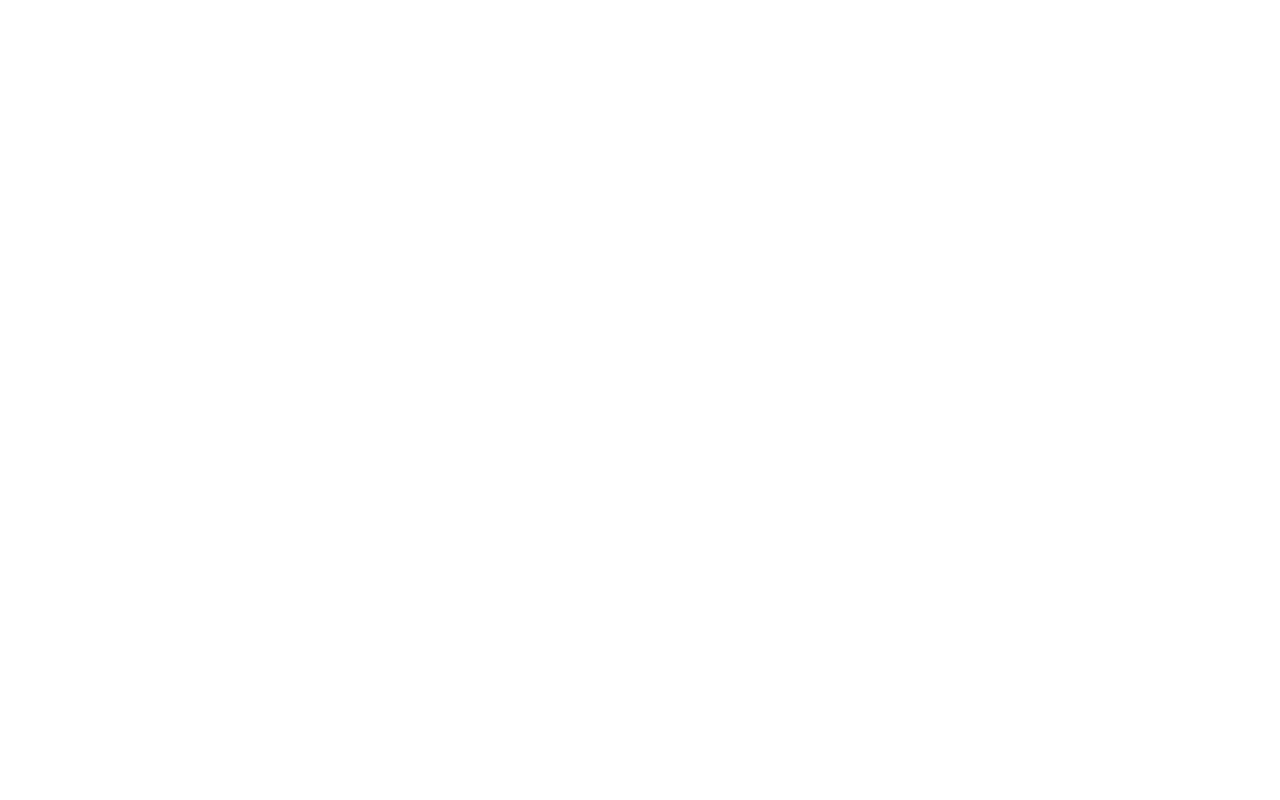
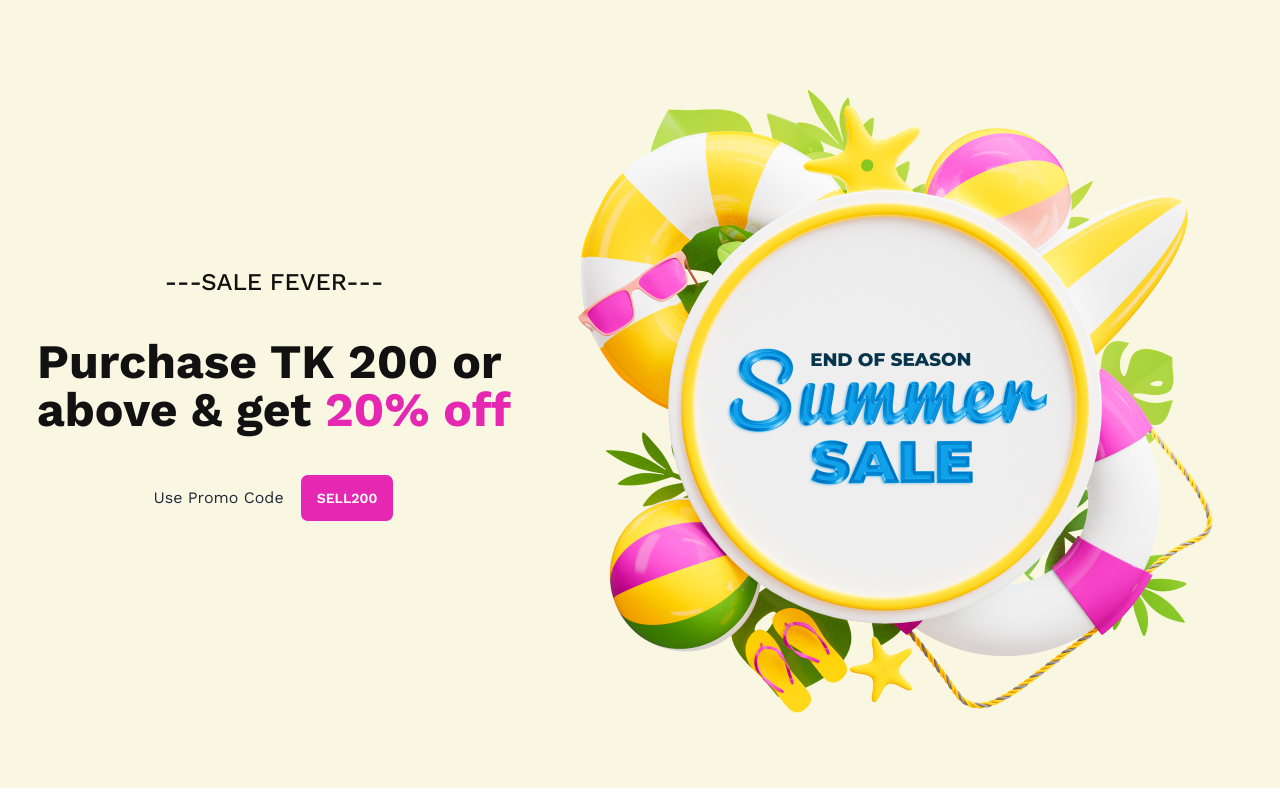
Before and after one commit to Abdul-Baten-Chy/summer-sale, a plain HTML site: page index.html in a window 1280 px wide. Drawn offline with nearby package versions, Linux system fonts and the light colour scheme.

Commit message:
header section done

```diff
--- a/index.html
+++ b/index.html
@@ -4,10 +4,33 @@
     <meta charset="UTF-8">
     <meta name="viewport" content="width=device-width, initial-scale=1.0">
     <title>summer sale</title>
+    <link href="https://cdn.jsdelivr.net/npm/daisyui@3.5.1/dist/full.css" rel="stylesheet" type="text/css" />
+    <script src="https://cdn.tailwindcss.com"></script>
+    <link rel="preconnect" href="https://fonts.googleapis.com">
+    <link rel="preconnect" href="https://fonts.gstatic.com" crossorigin>
+    <link href="https://fonts.googleapis.com/css2?family=Bebas+Neue&family=Lato:wght@300;900&family=Manrope:wght@400;500;700;800&family=Work+Sans:wght@400;500;600;700;800&display=swap" rel="stylesheet">
+        <style>
+            *{
+                font-family: 'Work Sans', sans-serif;
+            }
+        </style>
 </head>
+
 <body>
-    <header>
-
+    <header class="flex flex-col lg:flex lg:flex-row gap-6 py-10 items-center lg:justify-center lg:px-8 bg-[#F9F6E2]">
+        <section class="txt-header">
+            <h3 class="text-[#111] text-2xl font-medium text-center">---SALE FEVER---</h3>
+            <h2 class="text-[#111] text-3xl text-center my-7 md:text-5xl lg:text-left font-bold md:my-10 mx-auto">Purchase TK 200 or <br>
+                above & get <span class="text-[#E527B2] font-bold">20% off</span>
+            </h2>
+            <div class="promocode flex items-center justify-center gap-4">
+                <p>Use Promo Code</p>
+                <button class="btn bg-[#E527B2] text-white hover:text-black">SELL200</button>
+            </div>
+        </section>
+        <section class="image-header">
+            <img src="./images/Summer 1.png" alt="" class="w-full ">
+        </section>
     </header>
     <main>
 
```
